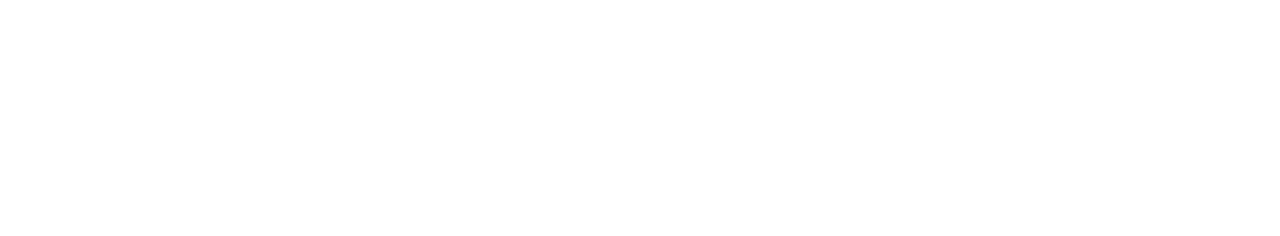
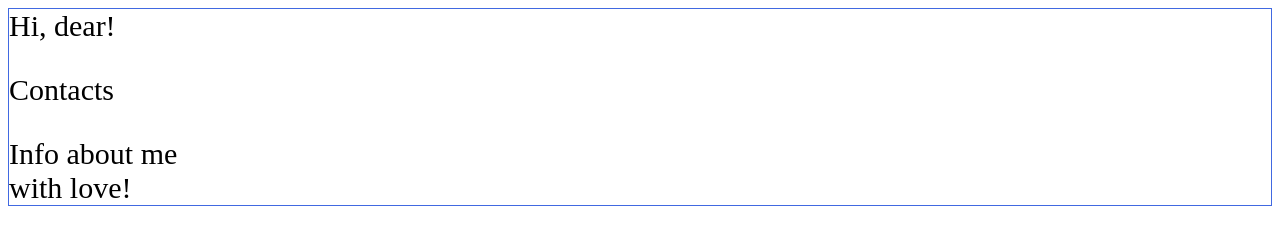
Before and after one commit to zena7/rsschool-cv, a plain HTML site: page index.html in a window 1280 px wide. Drawn offline with Linux system fonts and the light colour scheme.

Commit message:
refactor: modify index.html and style.css

```diff
--- a/index.html
+++ b/index.html
@@ -4,9 +4,32 @@
     <meta charset="UTF-8">
     <meta http-equiv="X-UA-Compatible" content="IE=edge">
     <meta name="viewport" content="width=device-width, initial-scale=1.0">
-    <title>Document</title>
+    <link rel="stylesheet" href="./style.css">
+    <title>CV of junior developer</title>
 </head>
 <body>
+    <div class="container">
+        <header>
+            <div>Hi, dear!</div>
+
+        </header>
+        <aside>
+            <p>
+                Contacts
+            </p>
+        </aside>
+        <main>
+            <div>
+            Info about me
+
+            </div>
+        </main>
+        <footer>
+            <div>
+            with love!
+            </div>
+        </footer>
+    </div>
 
 </body>
 </html>
--- a/style.css
+++ b/style.css
@@ -1,3 +1,17 @@
-* { background: #FCCB4A;
+/* * { background: #FCCB4A; */
 
+/* } */
+
+.container {
+    font-size: 30px;
+    display: block;
+    margin: 20 0;
+    min-width: 300;
+    min-height: 300;
+    background: #FFFFFF;
+    border: 1px solid royalblue;
 }
+.aside {
+    background: #FAFAFA;
+    border: 1px solid red ;
+}
```
